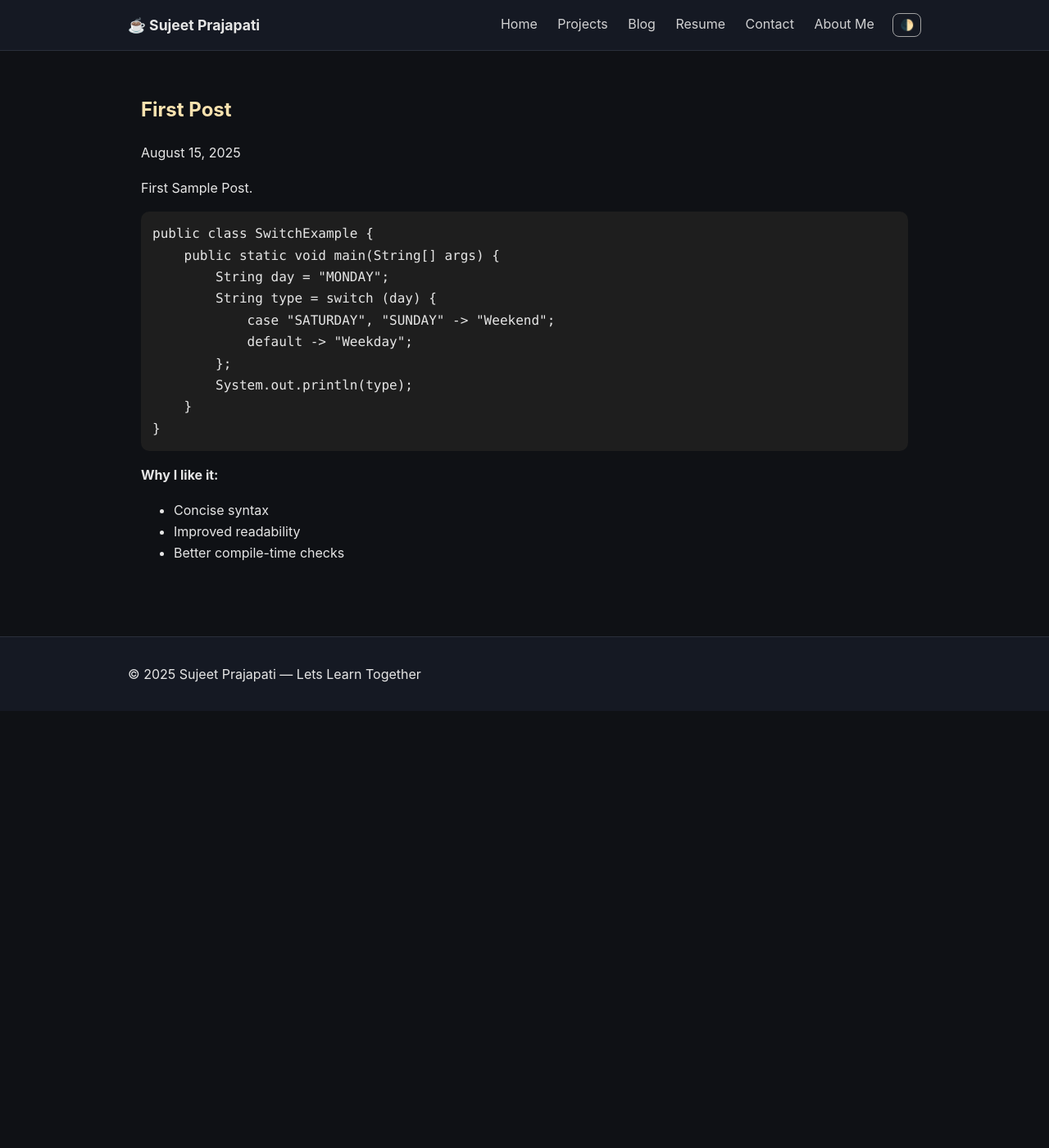
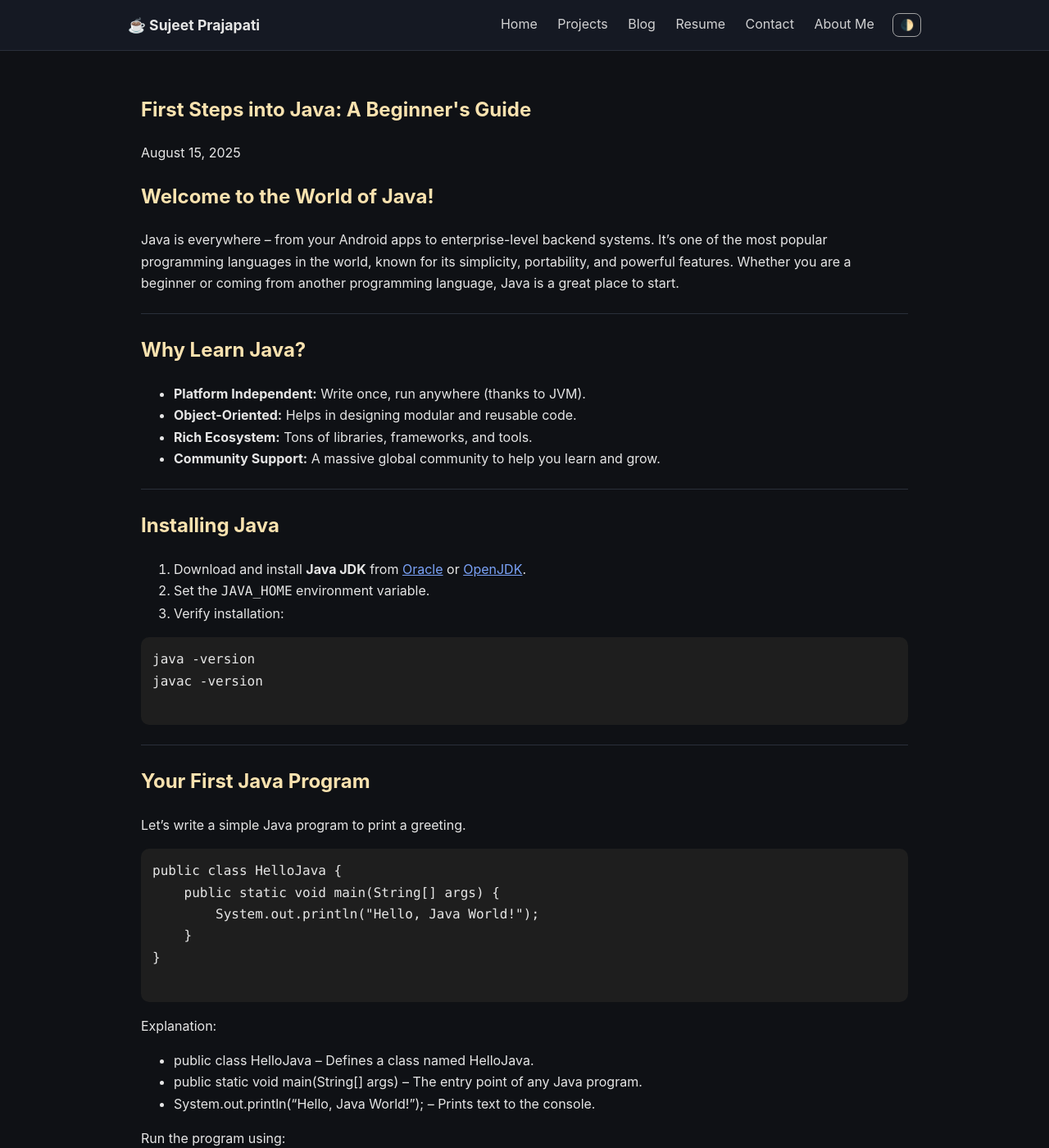
Before and after one commit to Sujeetkumar7/sujeetkumar7.github.io, a Jekyll site: the page built from _posts/2025-08-15-first-post.md, in a window 1280 px wide and 1400 px high. Shown: the whole window at 82% size. Built offline with Jekyll 4.4.1, drawn with Linux system fonts in a browser that asks for light colours; some of the changed text lies outside the part shown.

Commit message:
Initial Commit

````diff
--- a/_posts/2025-08-15-first-post.md
+++ b/_posts/2025-08-15-first-post.md
@@ -1,25 +1,77 @@
 ---
 layout: post
-title: "First Post"
-categories: java features
+title: "First Steps into Java: A Beginner's Guide"
+categories: java, programming
 ---
 
-First Sample Post.
+# Welcome to the World of Java!
 
-```java
-public class SwitchExample {
+Java is everywhere – from your Android apps to enterprise-level backend systems. It's one of the most popular programming languages in the world, known for its simplicity, portability, and powerful features. Whether you are a beginner or coming from another programming language, Java is a great place to start.
+
+---
+
+## Why Learn Java?
+
+- **Platform Independent:** Write once, run anywhere (thanks to JVM).
+- **Object-Oriented:** Helps in designing modular and reusable code.
+- **Rich Ecosystem:** Tons of libraries, frameworks, and tools.
+- **Community Support:** A massive global community to help you learn and grow.
+
+---
+
+## Installing Java
+
+1. Download and install **Java JDK** from [Oracle](https://www.oracle.com/java/technologies/javase-jdk17-downloads.html) or [OpenJDK](https://openjdk.org/).
+2. Set the `JAVA_HOME` environment variable.
+3. Verify installation:
+
+```bash
+java -version
+javac -version
+
+```
+---
+## Your First Java Program
+
+Let's write a simple Java program to print a greeting.
+
+```aiignore
+public class HelloJava {
     public static void main(String[] args) {
-        String day = "MONDAY";
-        String type = switch (day) {
-            case "SATURDAY", "SUNDAY" -> "Weekend";
-            default -> "Weekday";
-        };
-        System.out.println(type);
+        System.out.println("Hello, Java World!");
     }
 }
+
 ```
 
-**Why I like it:**
-- Concise syntax
-- Improved readability
-- Better compile-time checks
+Explanation:
+
+- public class HelloJava – Defines a class named HelloJava.
+- public static void main(String[] args) – The entry point of any Java program.
+- System.out.println("Hello, Java World!"); – Prints text to the console.
+
+Run the program using:
+```aiignore
+javac HelloJava.java
+java HelloJava
+
+```
+Output:
+```aiignore
+Hello, Java World!
+```
+---
+## Core Concepts to Explore Next
+1. Variables & Data Types – Store and manipulate data.
+2. Operators & Expressions – Perform calculations.
+3. Control Flow Statements – if, for, while for decision making.
+4. Methods – Reusable blocks of code.
+5. Object-Oriented Programming – Classes, Objects, Inheritance, Polymorphism.
+
+---
+Pro Tip
+
+- Practice regularly and build small projects. Even creating a simple calculator or to-do list app in Java will help solidify your understanding.
+
+---
+###### Java is not just a language; it's a toolkit to build everything from small apps to enterprise-level systems. Start small, stay consistent, and soon you'll be writing powerful Java applications confidently!
````
Also changed, not shown: _posts/2025-08-15-java-17-features.md (deleted, +0 -13 lines), _posts/2025-08-15-java-21-virtual-threads.md (deleted, +0 -17 lines), _posts/2025-08-16-spring-boot-best-practices.md (deleted, +0 -13 lines), contact.md (+19 -3 lines), projects/audit-service.md (deleted, +0 -25 lines), projects/entity-store.md (deleted, +0 -13 lines), projects/index.md (+1 -11 lines).
